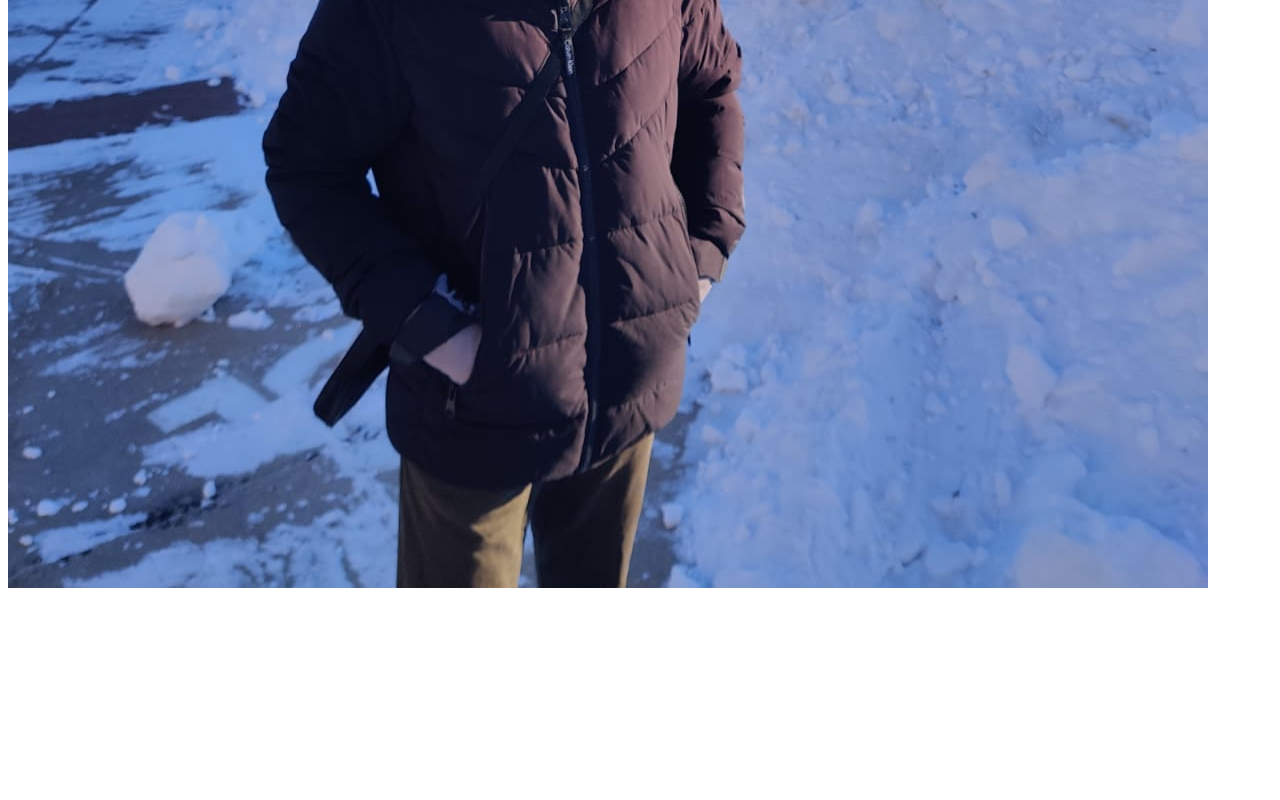
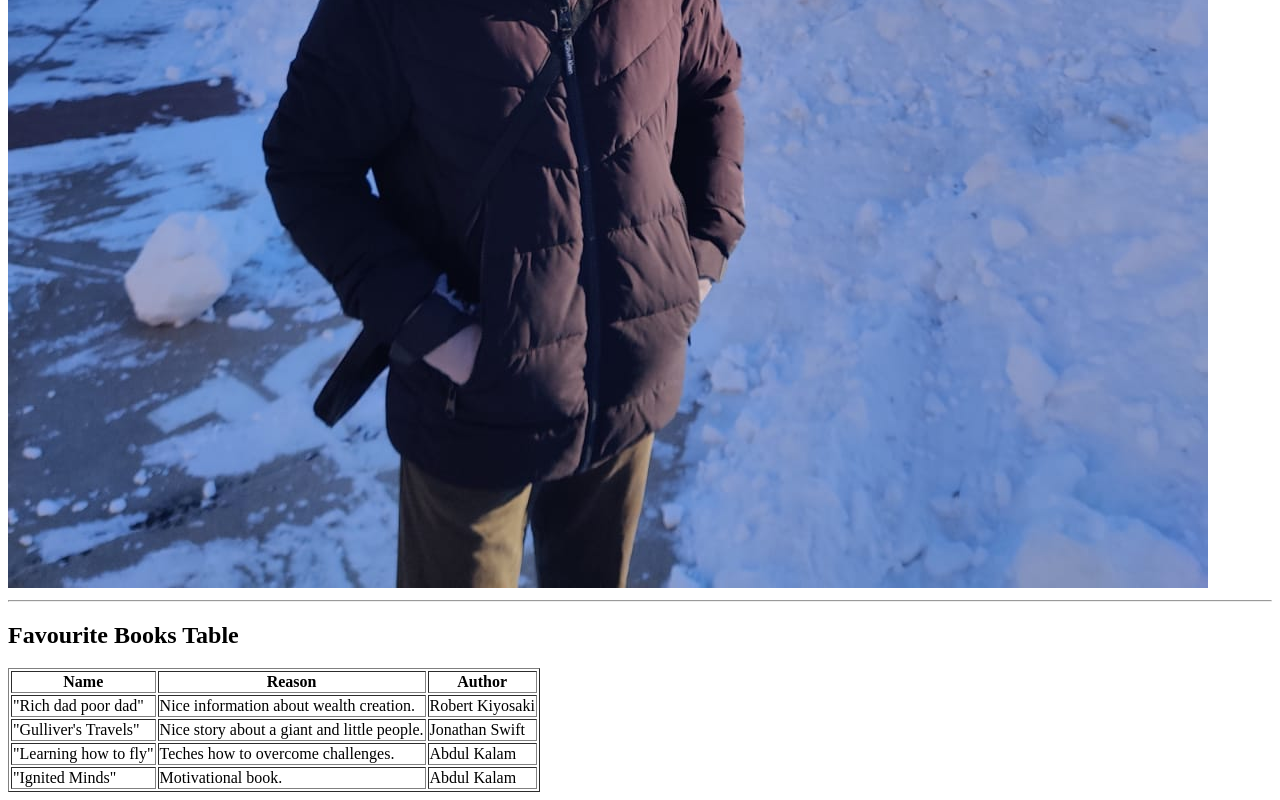
Before and after one commit to 44-563-Web-Apps-S24/44563-webapps-s24-assignment3-Bhargavvamsi, a plain HTML site: page mymedia.html in a window 1280 px wide. Shown: the part 1234-2034 px from the top of the page. Before the commit the page ends 1834 px from the top, so only its background shows below. Drawn offline with Linux system fonts and the light colour scheme.

Commit message:
Added fav Books Table

```diff
--- a/mymedia.html
+++ b/mymedia.html
@@ -16,6 +16,43 @@
     </p>
 
     <img src="BhargavVamsiMusuluri.jpeg" alt="My Image">
+
+    <hr>
+
+    <h2>Favourite Books Table</h2>
+    <table border="1">
+        <thead>
+            <tr>
+                <th><strong>Name</strong></th>
+                <th><strong>Reason</strong></th>
+                <th><strong>Author</strong></th>
+            </tr>
+        </thead>
+        <tbody>
+            <tr>
+                <td>"Rich dad poor dad"</td>
+                <td>Nice information about wealth creation.</td>
+                <td>Robert Kiyosaki</td>
+            </tr>
+            <tr>
+                <td>"Gulliver's Travels"</td>
+                <td>Nice story about a giant and little people.</td>
+                <td>Jonathan Swift</td>
+            </tr>
+            <tr>
+                <td>"Learning how to fly"</td>
+                <td>Teches how to overcome challenges.</td>
+                <td>Abdul Kalam</td>
+            </tr>
+            <tr>
+                <td>"Ignited Minds"</td>
+                <td>Motivational book.</td>
+                <td>Abdul Kalam</td>
+            </tr>
+
+        </tbody>
+    </table>
+
 </body>
 
 </html>
```
